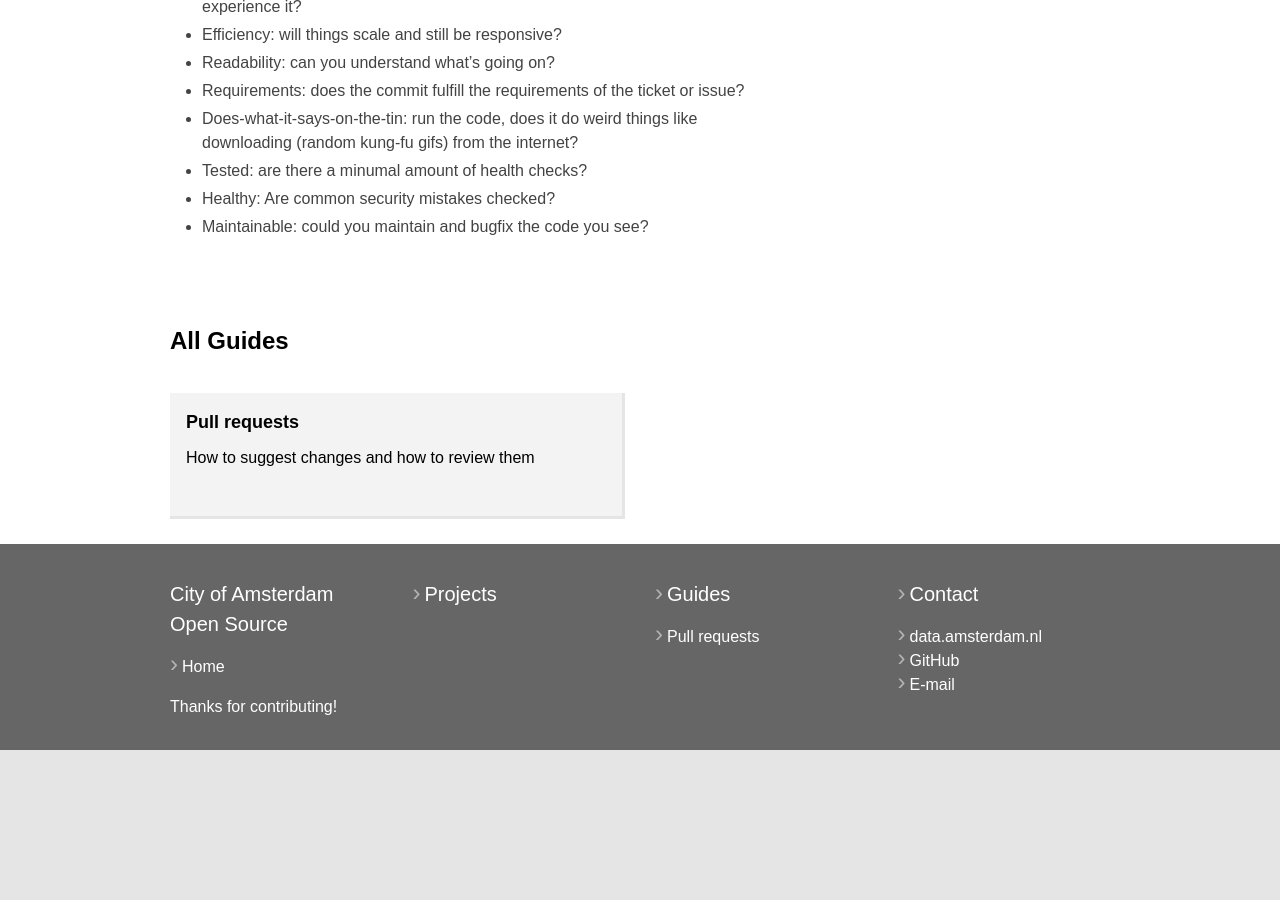
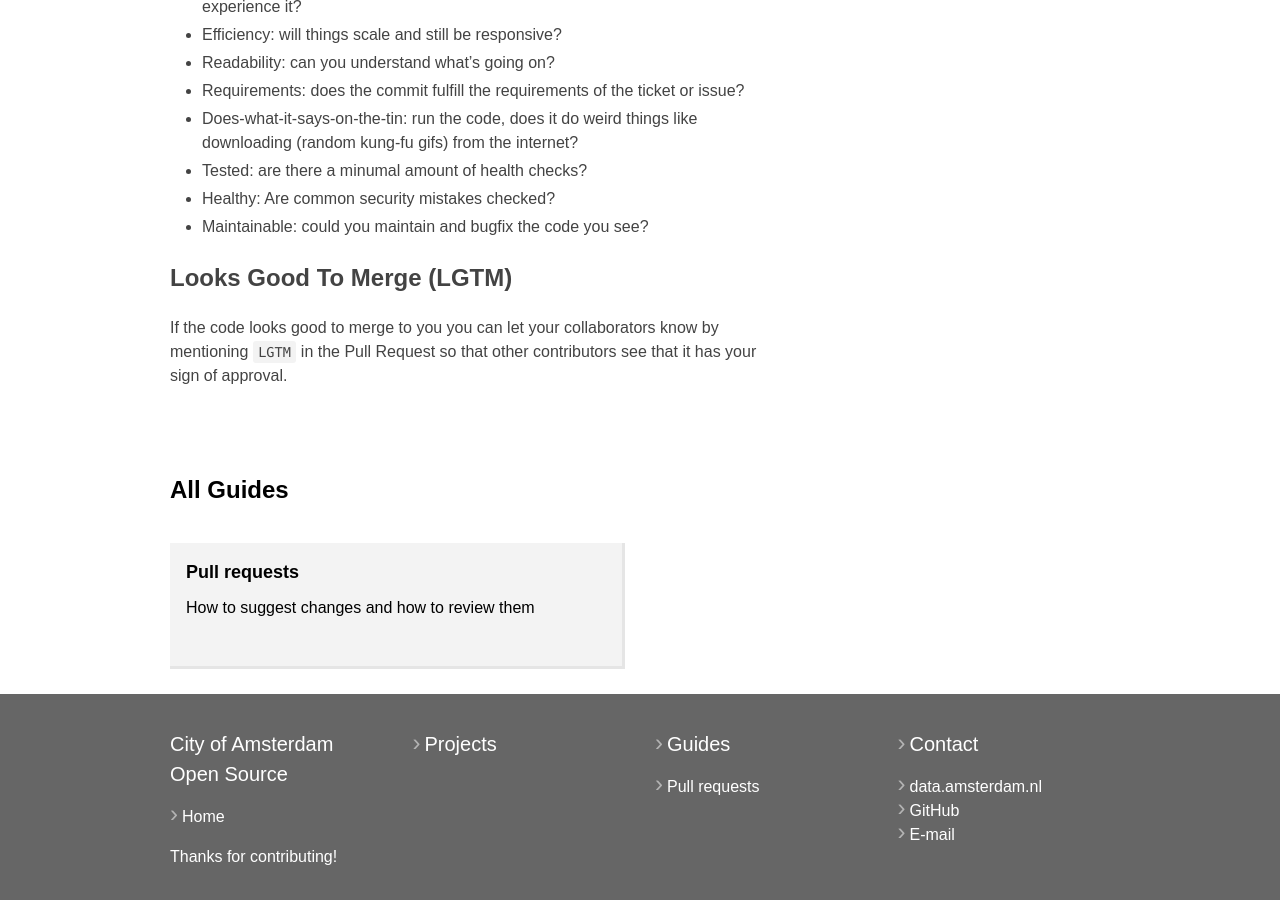
Before and after one commit to Amsterdam/amsterdam.github.io, a Jekyll site: the page built from guides/pull-requests.md, in a window 1280 px wide and 900 px high, scrolled down 782 px. Built offline with Jekyll 4.4.1, drawn with Linux system fonts in a browser that asks for light colours; our own code applies the rules of GitHub Pages for plain Markdown files; before the commit the page ends 1532 px from its top, so only the background shows below that.

Commit message:
Add a bit about LGTM

```diff
--- a/guides/pull-requests.md
+++ b/guides/pull-requests.md
@@ -24,3 +24,7 @@ These are some main points to review code on:
 - Tested: are there a minumal amount of health checks?
 - Healthy: Are common security mistakes checked?
 - Maintainable: could you maintain and bugfix the code you see?
+
+## Looks Good To Merge (LGTM)
+
+If the code looks good to merge to you you can let your collaborators know by mentioning `LGTM` in the Pull Request so that other contributors see that it has your sign of approval.
```
